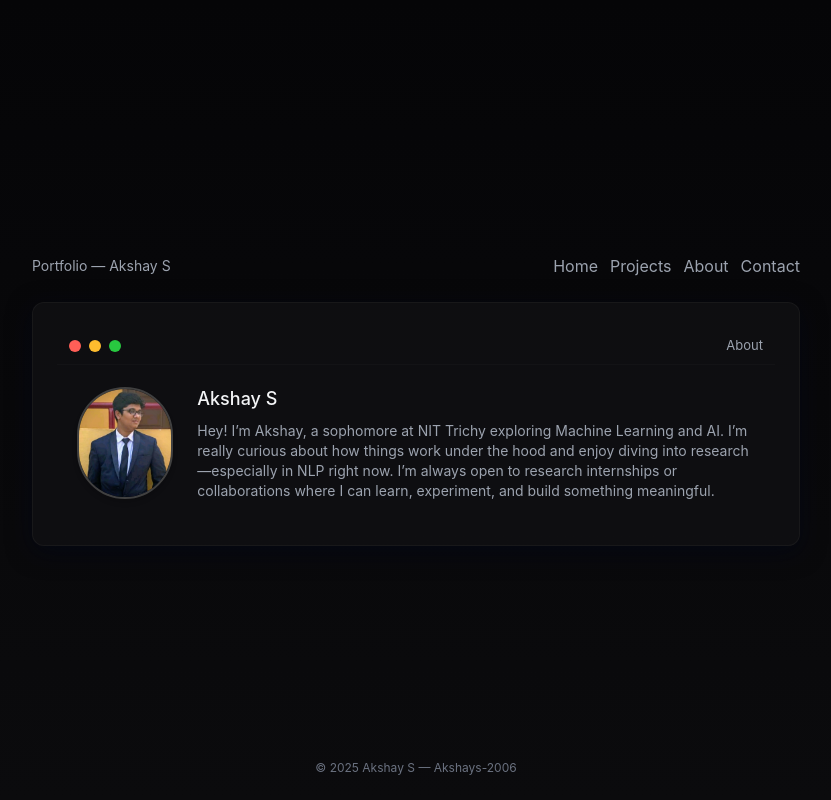
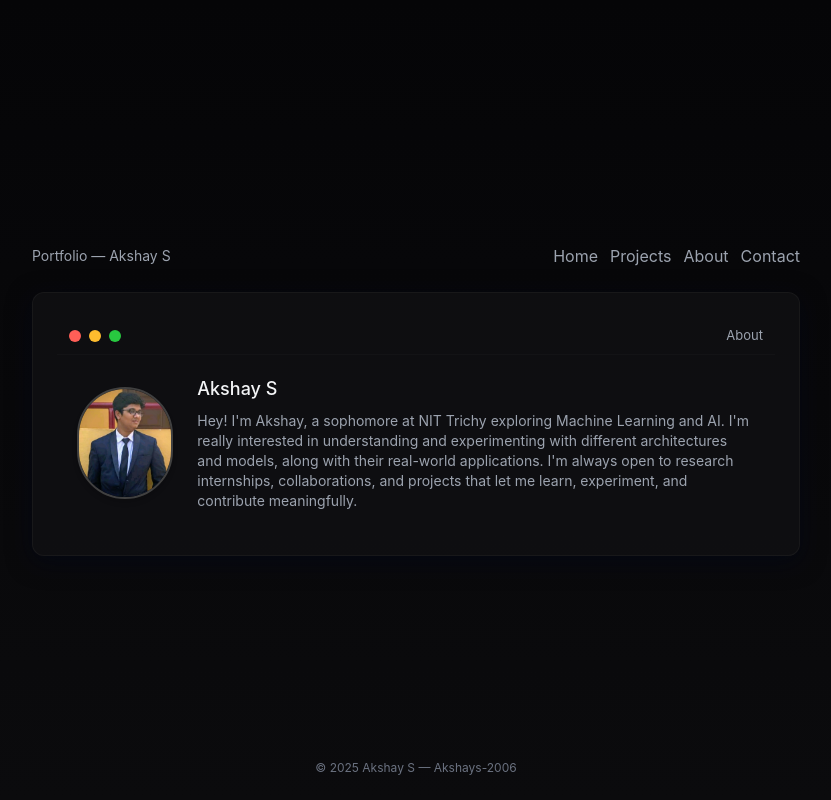
Before and after one commit to Akshays-2006/personal_website, a React (Vite) app: page / in a window 1280 px wide. Both pictures are taken after a click on the button "About". Shown: the whole page, without its empty margins (224-1055 px from the left). Built offline with nearby package versions, Linux system fonts and the light colour scheme.

Commit message:
updated about

```diff
--- a/src/components/AboutWindow.jsx
+++ b/src/components/AboutWindow.jsx
@@ -12,7 +12,7 @@ export default function AboutWindow(){
         />
         <div>
           <div className="text-lg font-medium">Akshay S</div>
-          <div className="text-sm text-gray-400 mt-2">Hey! I’m Akshay, a sophomore at NIT Trichy exploring Machine Learning and AI. I’m really curious about how things work under the hood and enjoy diving into research—especially in NLP right now. I’m always open to research internships or collaborations where I can learn, experiment, and build something meaningful.</div>
+          <div className="text-sm text-gray-400 mt-2">Hey! I'm Akshay, a sophomore at NIT Trichy exploring Machine Learning and AI. I'm really interested in understanding and experimenting with different architectures and models, along with their real-world applications. I'm always open to research internships, collaborations, and projects that let me learn, experiment, and contribute meaningfully.</div>
         </div>
       </div>
     </Window>
```
